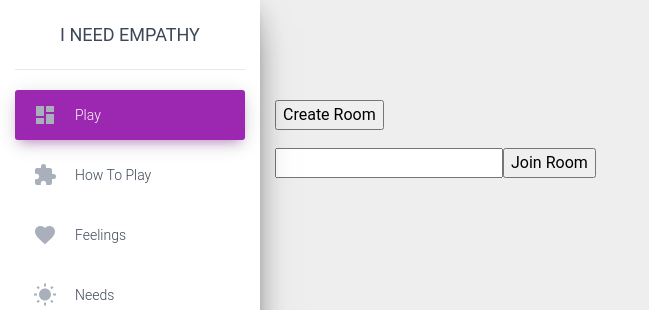
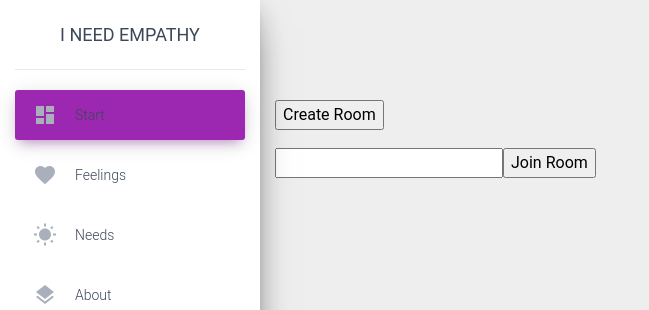
Before and after one commit to itsybits-xyz/ineedempathy, a React (Create React App) app in the folder frontend/: page / in a window 1280 px wide. Shown: the top 310 px of the page, without its empty margins (0-649 px from the left). Built offline with nearby package versions, Linux system fonts and the light colour scheme.

Commit message:
Update sidebar to have active link styles.

```diff
--- a/frontend/src/Routes.tsx
+++ b/frontend/src/Routes.tsx
@@ -15,12 +15,13 @@ import { SideBar } from './components';
 
 export const Routes: FC = () => {
   const history = useHistory();
+  const currentPath = history?.location?.pathname || '';
 
   return (
     <BrowserRouter>
       <Switch></Switch>
       <div className="wrapper">
-        <SideBar />
+        <SideBar currentPath={currentPath} />
         <div className="main-panel">
           <Route exact path="/" component={Home} />
           <Route path="/room/:name" component={(props: RoomProps) => <Room {...props} /> } />
--- a/frontend/src/components/sidebar.tsx
+++ b/frontend/src/components/sidebar.tsx
@@ -1,7 +1,13 @@
 import React, { FC } from 'react';
+import { NavLink } from 'react-router-dom';
 import { MdExtension, MdWbSunny, MdDashboard, MdLayers, MdFavorite } from 'react-icons/md';
 
 export const SideBar: FC = () => {
+  const isActiveFor = (navLinkMatch) => {
+    return (match, location) => {
+      return location?.pathname?.match(navLinkMatch);
+    };
+  };
   return (
     <>
       <div
@@ -17,45 +23,45 @@ export const SideBar: FC = () => {
         </div>
         <div className="sidebar-wrapper">
           <ul className="nav">
-            <li className="nav-item active">
-              <a className="nav-link" href="/">
+            <li className="nav-item">
+              <NavLink to="/" exact={true} className="nav-link" activeClassName="active">
                 <MdDashboard size={24}/>
                 <p>
-                  Play
+                  Start
                 </p>
-              </a>
+              </NavLink>
             </li>
             <li className="nav-item">
-              <a className="nav-link" href="/">
-                <MdExtension size={24}/>
-                <p>
-                  How to Play
-                </p>
-              </a>
-            </li>
-            <li className="nav-item">
-              <a className="nav-link" href="/feelings">
+              <NavLink
+                to="/feelings"
+                className="nav-link"
+                isActive={isActiveFor(/^\/feeling.*$/)}
+                activeClassName="active">
                 <MdFavorite size={24}/>
                 <p>
                   Feelings
                 </p>
-              </a>
+              </NavLink>
             </li>
             <li className="nav-item">
-              <a className="nav-link" href="/needs">
+              <NavLink
+                to="/needs"
+                className="nav-link"
+                isActive={isActiveFor(/^\/need.*$/)}
+                activeClassName="active">
                 <MdWbSunny size={24}/>
                 <p>
                   Needs
                 </p>
-              </a>
+              </NavLink>
             </li>
             <li className="nav-item">
-              <a className="nav-link" href="/about">
+              <NavLink to="/about" className="nav-link" activeClassName="active">
                 <MdLayers size={24}/>
                 <p>
                   About
                 </p>
-              </a>
+              </NavLink>
             </li>
           </ul>
         </div>
--- a/frontend/src/scss/material-dashboard/mixins/_sidebar-color.scss
+++ b/frontend/src/scss/material-dashboard/mixins/_sidebar-color.scss
@@ -36,6 +36,7 @@
 @mixin sidebar-active-color($font-color){
     .nav{
       .nav-item{
+            & > a.active:not([data-toggle="collapse"]),
             &.active > a:not([data-toggle="collapse"]){
                 color: $font-color;
                 opacity: 1;
@@ -51,7 +52,8 @@
 
 @mixin set-background-color-button($color){
 
-    li.active > a{
+    li.active > a,
+    li > a.active {
         background-color: $color;
         @include shadow-big-color($color);
     }
```
